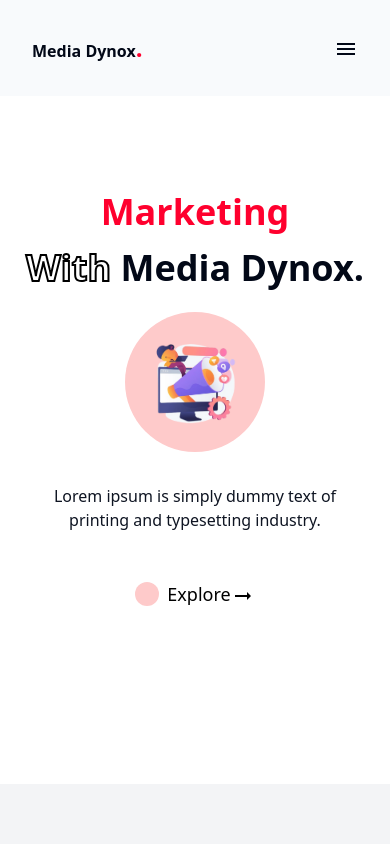
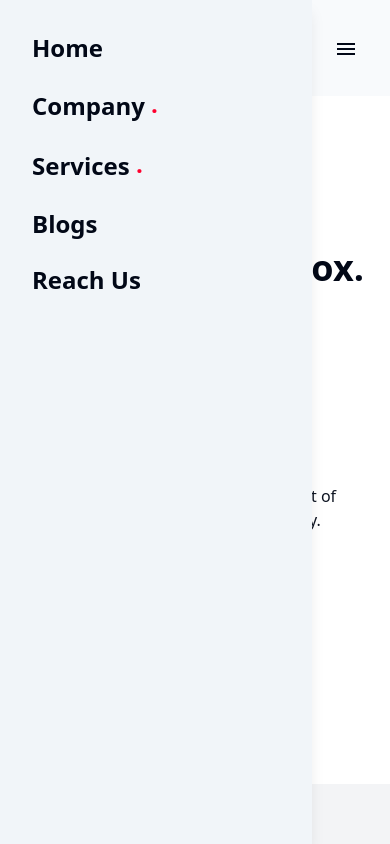
Before and after one commit to rkcoola792/media-dynox, a React (Vite) app: page / in a window 390 px wide. Both pictures are taken after a click on the element 346 px from the left and 48 px from the top of the page. Shown: the top 844 px of the page. Built offline with nearby package versions, Linux system fonts and the light colour scheme.

Commit message:
mobile header added

```diff
--- a/src/components/Header.jsx
+++ b/src/components/Header.jsx
@@ -8,6 +8,7 @@ const Header = () => {
     const [openServices,setOpenServices]=useState(true)
     const [serviceDropdown,setServiceDropdown]=useState(false)
     const [reference,setReference]=useState("")
+    const [mobileHeader,setMobileHeader]=useState(false)
 
   const { scrollYProgress } = useScroll();
   const scaleX = useSpring(scrollYProgress, {
@@ -28,11 +29,76 @@ const Header = () => {
     document.addEventListener("scroll", updateProgressBar);
   return (
     <>
-      <div
-      id="progress-bar"
-        className="progress-bar "
-        style={{ scaleX }}
-      ></div>
+      <div id="progress-bar" className="progress-bar " style={{ scaleX }}></div>
+
+      {mobileHeader && (
+        <motion.div className="mobile-header fixed md:hidden h-screen z-30 bg-slate-100 w-[80%] sm:w-[50%] shadow-lg"
+        initial={
+          {x:-30,
+          opacity:0
+          }
+          }
+
+          animate={{
+            x:0,
+            opacity:1
+          }}
+          transition={{duration:0.5}}
+
+        >
+          <div className="right-header-elements  flex flex-col gap-6 p-8 items-left text-2xl">
+            <Link to="/">
+              <h1 className="lg:text-lg hover:text-mainred cursor-pointer font-semibold transition duration-450 ease-out hover:ease-in">
+                Home
+              </h1>
+            </Link>
+
+            <div
+              className="company flex items-center"
+              id="Company"
+              // onClick={}
+            >
+              <span
+                className="lg:text-lg cursor-pointer  transition duration-450 ease-out hover:ease-in hover:text-mainred font-semibold"
+                id="Company"
+              >
+                Company
+              </span>
+              &nbsp;
+              <span
+                className="cursor-pointer text-mainred font-extrabold mb-1 "
+                id="Company"
+              >
+                .
+              </span>
+              <div>{/* <Dropdown reference=""></Dropdown> */}</div>
+            </div>
+            <div
+              className="services transition duration-450 ease-out hover:ease-in flex items-center lg:text-lg font-semibold  hover:text-mainred cursor-pointer"
+              id="Service"
+              onMouseEnter={(e) => {
+                setReference(e?.target?.id);
+                setServiceDropdown(true);
+              }}
+              onMouseLeave={() => setServiceDropdown(false)}
+            >
+              <h1 className="" id="Service">
+                Services
+              </h1>
+              &nbsp;
+              <span className="text-mainred font-extrabold mb-1 " id="Service">
+                {openServices ? "." : "."}
+              </span>
+            </div>
+            <h1 className="lg:text-lg  hover:text-mainred cursor-pointer font-semibold transition duration-450 ease-out hover:ease-in">
+              Blogs
+            </h1>
+            <h1 className="lg:text-lg  hover:text-mainred transition duration-450 ease-out hover:ease-in cursor-pointer font-semibold">
+              Reach Us
+            </h1>
+          </div>
+        </motion.div>
+      )}
 
       <div className="header flex justify-between sm:px-24 px-8 py-8 items-center sticky top-0 bg-slate-50 z-10">
         <div className="left logo font-bold sm:text-xl lg:text-3xl cursor-pointer">
@@ -41,7 +107,12 @@ const Header = () => {
             .
           </span>
         </div>
-        <div className='hamburger lg:hidden'><MenuIcon></MenuIcon></div>
+        <div
+          className="hamburger lg:hidden"
+          onClick={() => setMobileHeader((prev) => !prev)}
+        >
+          <MenuIcon></MenuIcon>
+        </div>
         <div className="right-header-elements hidden lg:flex gap-16 items-center sm:">
           <Link to="/">
             <h1 className="lg:text-lg hover:text-mainred cursor-pointer font-semibold transition duration-450 ease-out hover:ease-in">
@@ -96,7 +167,11 @@ const Header = () => {
             Reach Us
           </h1>
         </div>
-        <div className="absolute z-20 bg-slate-50 right-72 top-[65px]" onMouseEnter={()=>setServiceDropdown(true)} onMouseLeave={()=>setServiceDropdown(false)} >
+        <div
+          className="absolute z-20 bg-slate-50 right-72 top-[65px]"
+          onMouseEnter={() => setServiceDropdown(true)}
+          onMouseLeave={() => setServiceDropdown(false)}
+        >
           {serviceDropdown && <Dropdown reference={reference}></Dropdown>}
         </div>
       </div>
```
